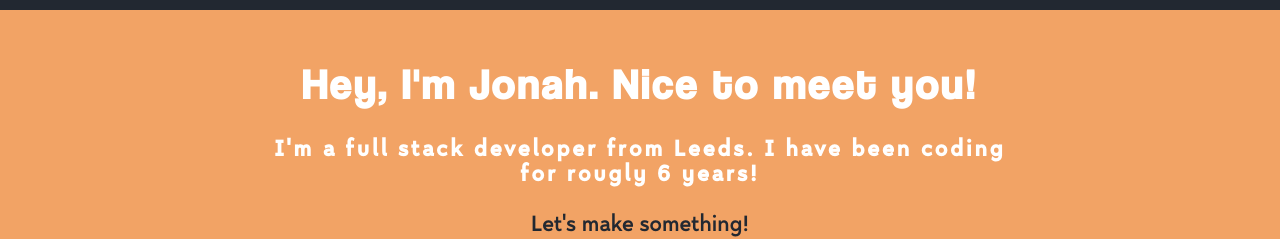
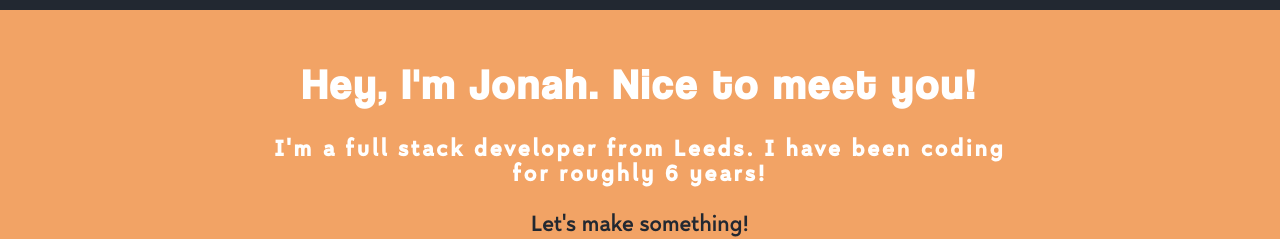
Before and after one commit to foxieze/foxieze.github.io, a website: page index.html in a window 1280 px wide. Shown: the part 820-1059 px from the top of the page. Drawn offline with nearby package versions, Linux system fonts and the light colour scheme.

Commit message:
fixed typo

```diff
--- a/index.html
+++ b/index.html
@@ -26,7 +26,7 @@
     <a id="overview">
         <div class="overview">
             <h1 data-aos="zoom-in-down">Hey, I'm Jonah. Nice to meet you!</h1>
-            <p data-aos="flip-up">I'm a full stack developer from Leeds. I have been coding for rougly 6 years!</br></br><a href="#contact"><span class="dark-highlight">Let's make something!</span></a></p>
+            <p data-aos="flip-up">I'm a full stack developer from Leeds. I have been coding for roughly 6 years!</br></br><a href="#contact"><span class="dark-highlight">Let's make something!</span></a></p>
         </div>
     </a>
     <div class="grid-container">
```
